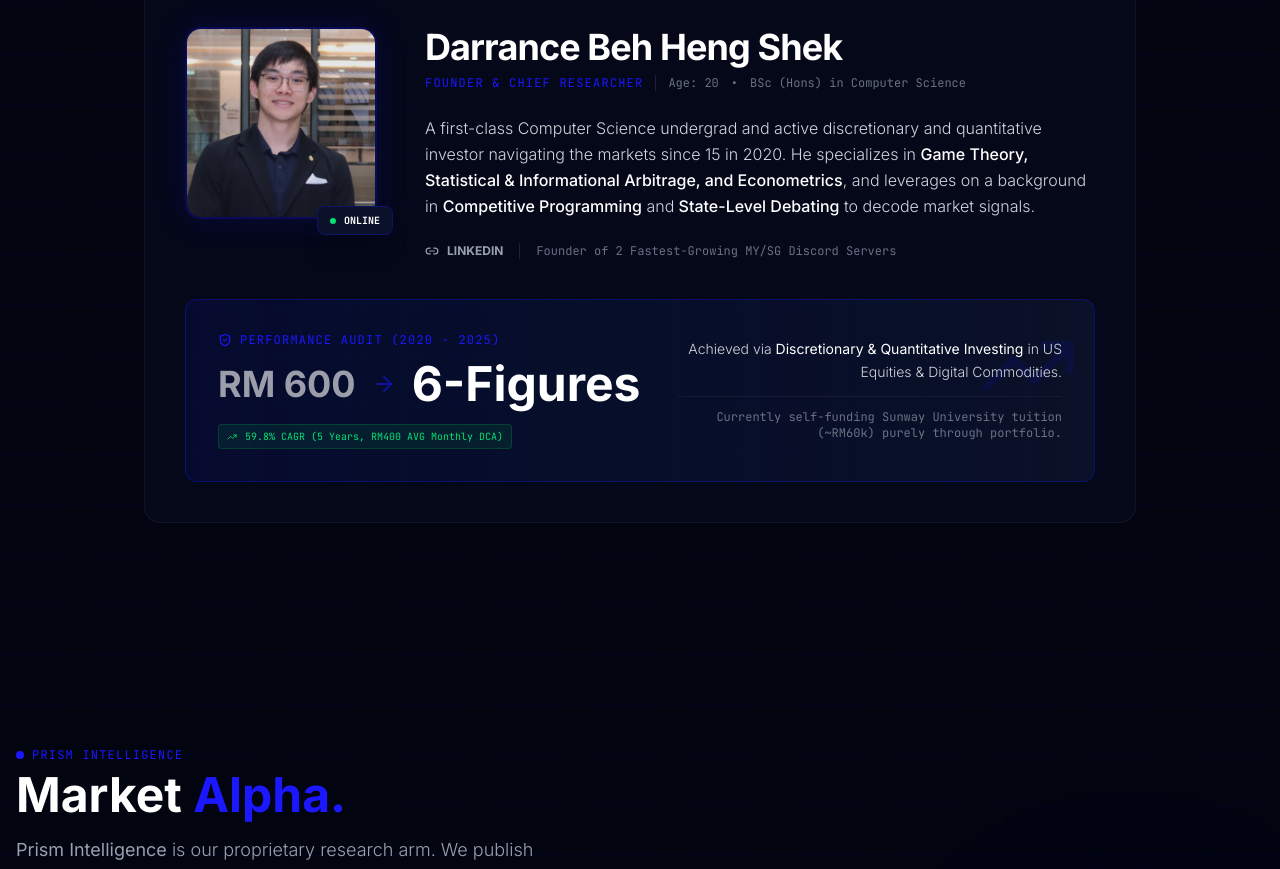
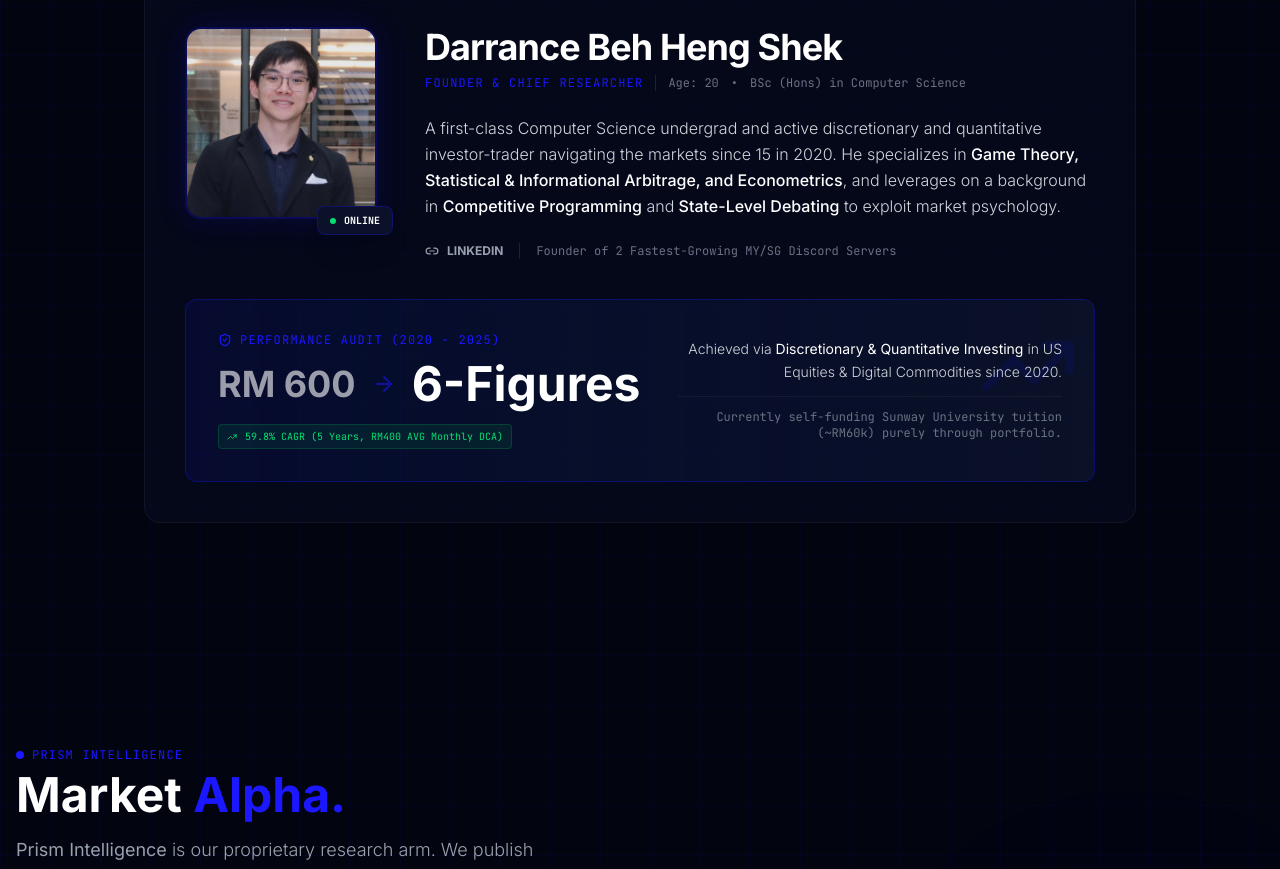
Before and after one commit to darrancebeh/prism-lake-website, a Next.js app: page / in a window 1280 px wide. Shown: the part 3745-4614 px from the top of the page. Built offline with nearby package versions, Linux system fonts and the light colour scheme.

Commit message:
wordings

```diff
--- a/src/app/page.tsx
+++ b/src/app/page.tsx
@@ -187,9 +187,9 @@ function FounderSection() {
             </div>
 
             <p className="text-gray-300 leading-relaxed font-light text-sm md:text-base mb-6">
-              A first-class Computer Science undergrad and active discretionary and quantitative investor navigating the markets since 15 in 2020.
+              A first-class Computer Science undergrad and active discretionary and quantitative investor-trader navigating the markets since 15 in 2020.
               He specializes in <span className="text-white font-medium">Game Theory, Statistical & Informational Arbitrage, and Econometrics</span>, and leverages on a background in <span className="text-white font-medium">Competitive Programming</span> and
-              <span className="text-white font-medium"> State-Level Debating</span> to decode market signals.
+              <span className="text-white font-medium"> State-Level Debating</span> to exploit market psychology.
             </p>
 
             {/* Socials / Secondary Stats */}
@@ -234,7 +234,7 @@ function FounderSection() {
             {/* The Context */}
             <div className="text-center md:text-right max-w-sm">
               <p className="text-sm text-gray-300 font-light leading-relaxed">
-                Achieved via <strong className="text-white">Discretionary & Quantitative Investing</strong> in US Equities & Digital Commodities.
+                Achieved via <strong className="text-white">Discretionary & Quantitative Investing</strong> in US Equities & Digital Commodities since 2020.
               </p>
               <div className="mt-3 text-xs text-gray-500 font-mono border-t border-white/5 pt-3 inline-block">
                 Currently self-funding Sunway University tuition (~RM60k) purely through portfolio.
```
